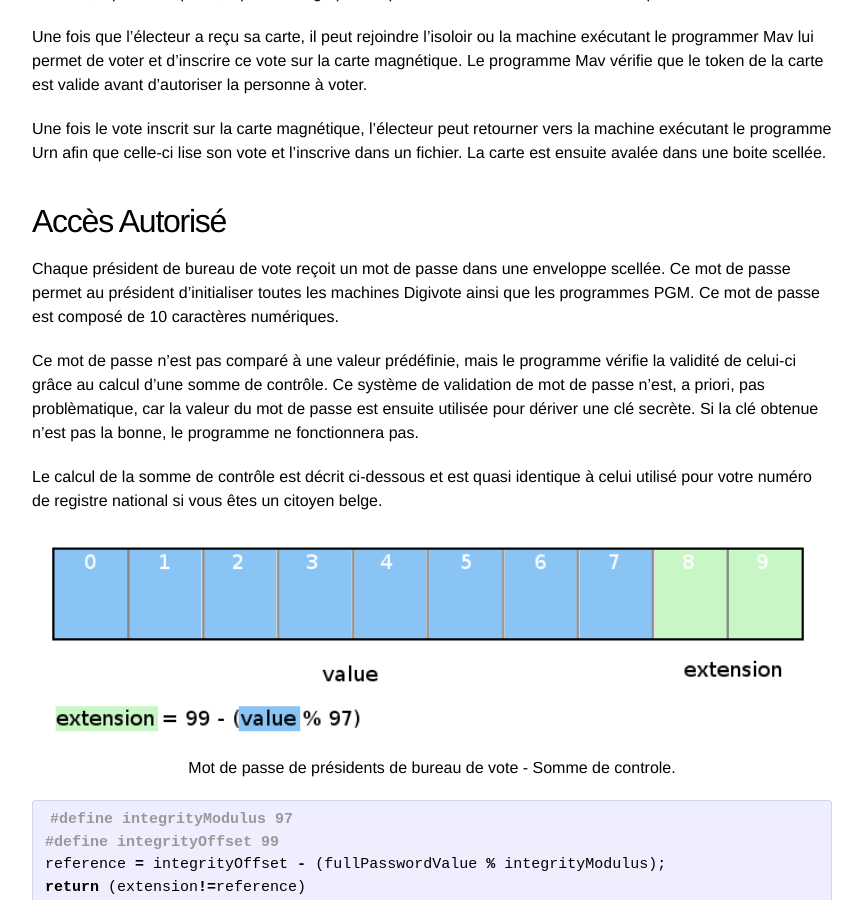
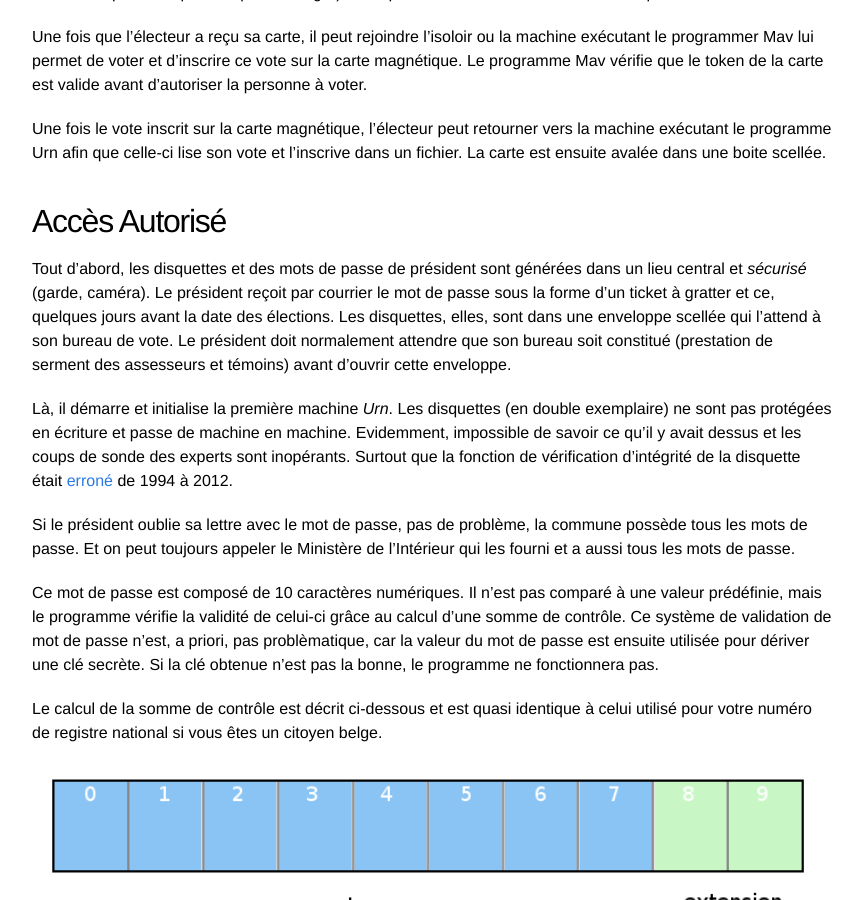
Before and after one commit to qkaiser/qkaiser.github.io, a Jekyll site: the page built from _posts/2015-05-08-how-not-to-build-an-evoting-system.markdown, in a window 1280 px wide and 900 px high, scrolled down 2648 px. Shown: the whole window, without its empty margins (208-1071 px from the left). Built offline with Jekyll 4.4.1, drawn with Linux system fonts in a browser that asks for light colours; comment, search, counter and statistics services are not loaded; some of the changed text lies outside the part shown.

Commit message:
Edition suite aux commentaires.

```diff
--- a/_posts/2015-05-08-how-not-to-build-an-evoting-system.markdown
+++ b/_posts/2015-05-08-how-not-to-build-an-evoting-system.markdown
@@ -161,12 +161,27 @@
 
 ## Accès Autorisé
 
-Chaque président de bureau de vote reçoit un mot de passe dans une enveloppe
-scellée. Ce mot de passe permet au président d'initialiser toutes les machines
-Digivote ainsi que les programmes PGM. Ce mot de passe est composé de 10
-caractères numériques.
 
-Ce mot de passe n'est pas comparé à une valeur prédéfinie, mais le programme
+Tout d'abord, les disquettes et des mots de passe de président sont générées
+dans un lieu central et *sécurisé* (garde, caméra). Le président reçoit
+par courrier le mot de passe sous la forme d'un ticket à gratter et ce,
+quelques jours avant la date des élections. Les disquettes, elles, sont dans une
+enveloppe scellée qui l'attend à son bureau de vote. Le président doit
+normalement attendre que son bureau soit constitué (prestation de serment des
+assesseurs et témoins) avant d'ouvrir cette enveloppe.
+
+Là, il démarre et initialise la première machine *Urn*. Les disquettes
+(en double exemplaire) ne sont pas protégées en écriture et passe de machine en
+machine. Evidemment, impossible de savoir ce qu'il y avait dessus et les coups
+de sonde des experts sont inopérants. Surtout que la fonction de vérification
+d'intégrité de la disquette était [erroné](#bonus) de 1994 à 2012.
+
+Si le président oublie sa lettre avec le mot de passe, pas de problème, la commune
+possède tous les mots de passe. Et on peut toujours appeler le Ministère de l'Intérieur
+qui les fourni et a aussi tous les mots de passe.
+
+Ce mot de passe est composé de 10 caractères numériques.
+Il n'est pas comparé à une valeur prédéfinie, mais le programme
 vérifie la validité de celui-ci grâce au calcul d'une somme de contrôle.
 Ce système de validation de mot de passe n'est, a priori, pas problèmatique, car
 la valeur du mot de passe est ensuite utilisée pour dériver une clé secrète.
@@ -490,6 +505,15 @@
 [AES](https://fr.wikipedia.org/wiki/Advanced_Encryption_Standard) et inscrit
 dans un nouveau fichier. Le fichier temporaire étant ensuite supprimé.
 
+Une fois le contenu chiffré sur les disquettes, le président emmène celles-ci
+vers le bureau de totalisation avec le secrétaire de son choix. Ce qui est
+l'équivalent de se déplacer avec une urne non scellée. Il a en fait tout le
+logiciel pour fabriquer le résultat qui lui plait. Normalement, les disquettes
+devraient être dans des enveloppes scellées, mais ce n'est pas la pratique.
+
+Le logiciel de totalisation demande au président d'encoder son mot de passe,
+lit le contenu des disquettes et produit un résultat qui est imprimé
+localement.
 
 ### Manipuler le contenu du fichier temporaire
 
@@ -640,6 +664,7 @@
 
 ### Bonus
 
+<div id="bonus"></div>
 Le code de vérification d'intégrité a été corrigé en 2014 et jamais détecté
 auparavant.
 
```
